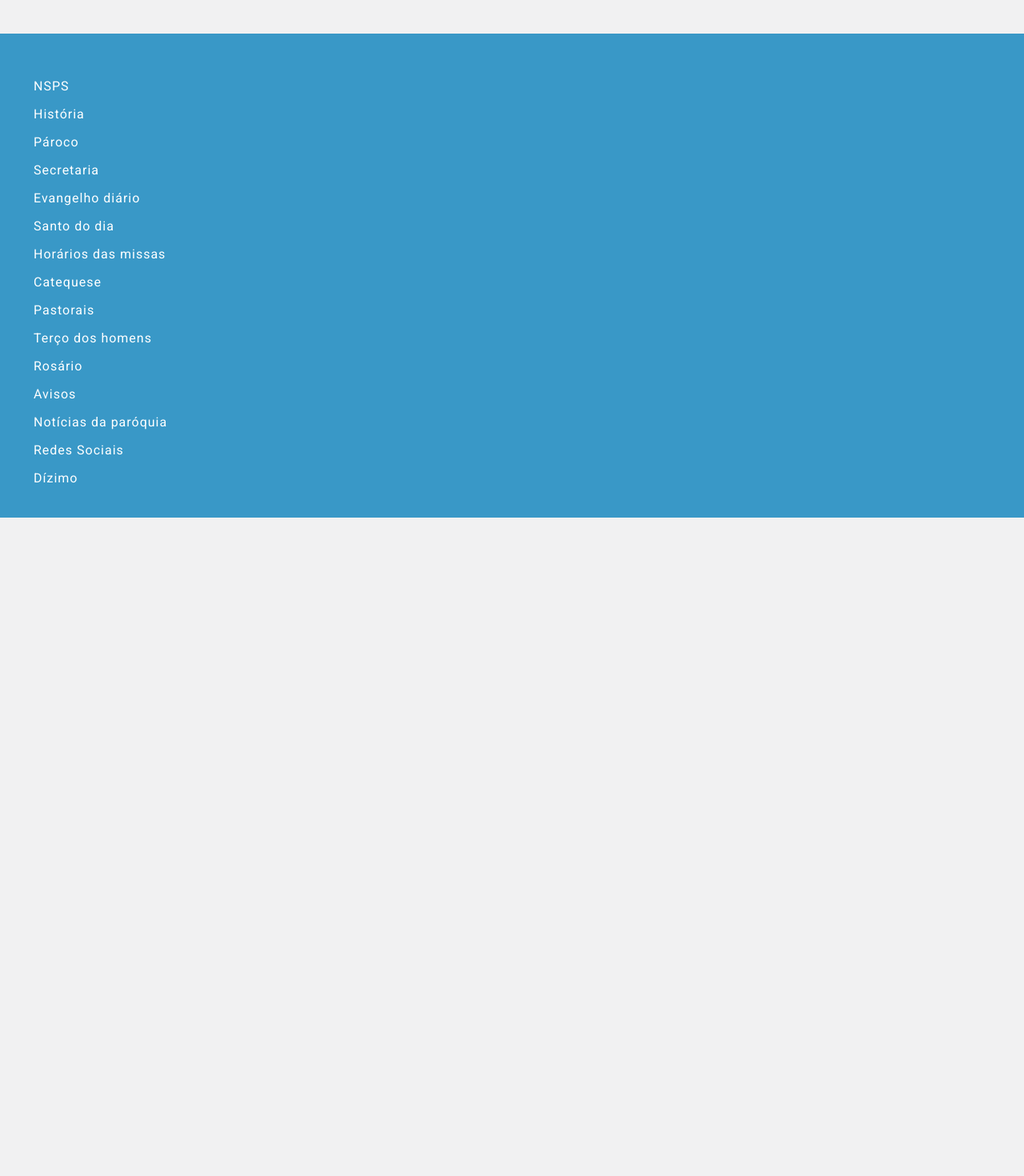
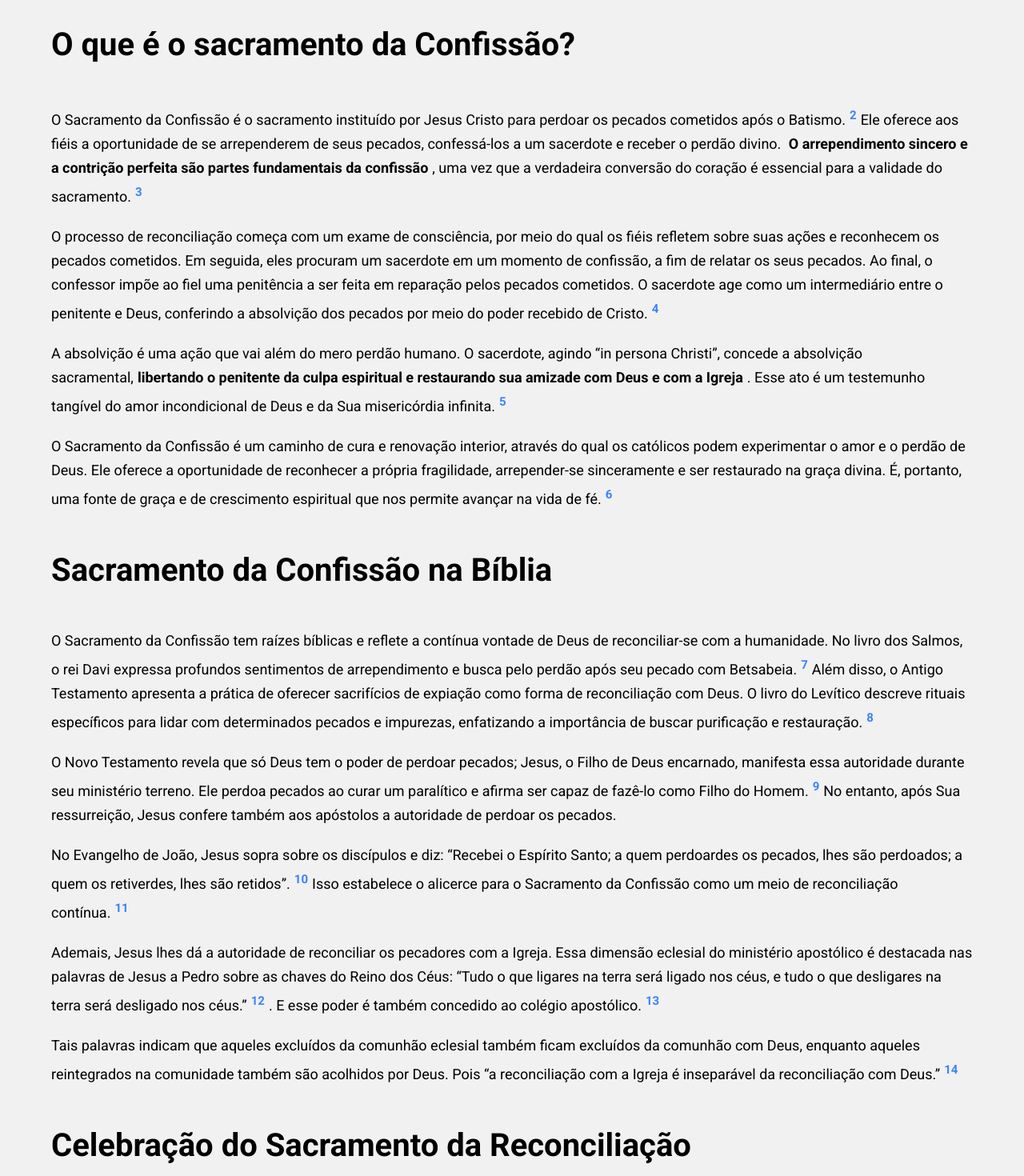
Before and after one commit to devMahaw/site_para_paroquia, a React (Vite) app: page /confissao in a window 1280 px wide. Shown: the part 980-2450 px from the top of the page at 80% size. Before the commit the page ends 1627 px from the top, so only its background shows below. Built offline with nearby package versions, Linux system fonts and the light colour scheme.

Commit message:
feat: confissao section continuing

```diff
--- a/src/pages/Confissao/index.tsx
+++ b/src/pages/Confissao/index.tsx
@@ -47,6 +47,200 @@ const Confissao = () => {
             nossa vida. Além disso, examinaremos suas raízes bíblicas e o rito
             que o envolve.
           </S.SmallText>
+          <S.BigText id="oque-confissao">
+            O que é o sacramento da Confissão?
+          </S.BigText>
+          <S.SmallText>
+            O Sacramento da Confissão é o sacramento instituído por Jesus Cristo
+            para perdoar os pecados cometidos após o Batismo.
+            <sup>
+              <a
+                href="https://www.vatican.va/archive/cathechism_po/index_new/p2s2cap1_1420-1532_po.html"
+                target="blank"
+              >
+                2
+              </a>
+            </sup>
+            Ele oferece aos fiéis a oportunidade de se arrependerem de seus
+            pecados, confessá-los a um sacerdote e receber o perdão divino.{" "}
+            <strong>
+              O arrependimento sincero e a contrição perfeita são partes
+              fundamentais da confissão
+            </strong>
+            , uma vez que a verdadeira conversão do coração é essencial para a
+            validade do sacramento.
+            <sup>
+              <a
+                href="https://www.vatican.va/archive/cathechism_po/index_new/p2s2cap1_1420-1532_po.html"
+                target="blank"
+              >
+                3
+              </a>
+            </sup>
+          </S.SmallText>
+          <S.SmallText>
+            O processo de reconciliação começa com um exame de consciência, por
+            meio do qual os fiéis refletem sobre suas ações e reconhecem os
+            pecados cometidos. Em seguida, eles procuram um sacerdote em um
+            momento de confissão, a fim de relatar os seus pecados. Ao final, o
+            confessor impõe ao fiel uma penitência a ser feita em reparação
+            pelos pecados cometidos. O sacerdote age como um intermediário entre
+            o penitente e Deus, conferindo a absolvição dos pecados por meio do
+            poder recebido de Cristo.
+            <sup>
+              <a
+                href="https://www.vatican.va/archive/cathechism_po/index_new/p2s2cap1_1420-1532_po.html"
+                target="blank"
+              >
+                4
+              </a>
+            </sup>
+          </S.SmallText>
+          <S.SmallText>
+            A absolvição é uma ação que vai além do mero perdão humano. O
+            sacerdote, agindo “in persona Christi”, concede a absolvição
+            sacramental,
+            <strong>
+              libertando o penitente da culpa espiritual e restaurando sua
+              amizade com Deus e com a Igreja
+            </strong>
+            . Esse ato é um testemunho tangível do amor incondicional de Deus e
+            da Sua misericórdia infinita.
+            <sup>
+              <a
+                href="https://www.vatican.va/archive/cathechism_po/index_new/p2s2cap1_1420-1532_po.html"
+                target="blank"
+              >
+                5
+              </a>
+            </sup>
+          </S.SmallText>
+          <S.SmallText>
+            O Sacramento da Confissão é um caminho de cura e renovação interior,
+            através do qual os católicos podem experimentar o amor e o perdão de
+            Deus. Ele oferece a oportunidade de reconhecer a própria
+            fragilidade, arrepender-se sinceramente e ser restaurado na graça
+            divina. É, portanto, uma fonte de graça e de crescimento espiritual
+            que nos permite avançar na vida de fé.
+            <sup>
+              <a
+                href="https://www.vatican.va/archive/cathechism_po/index_new/p2s2cap1_1420-1532_po.html"
+                target="blank"
+              >
+                6
+              </a>
+            </sup>
+          </S.SmallText>
+          <S.BigText id="confissao-biblia">
+            Sacramento da Confissão na Bíblia
+          </S.BigText>
+          <S.SmallText>
+            O Sacramento da Confissão tem raízes bíblicas e reflete a contínua
+            vontade de Deus de reconciliar-se com a humanidade. No livro dos
+            Salmos, o rei Davi expressa profundos sentimentos de arrependimento
+            e busca pelo perdão após seu pecado com Betsabeia.
+            <sup>
+              <a
+                href="https://www.bibliaonline.com.br/nvi/sl/51"
+                target="blank"
+              >
+                7
+              </a>
+            </sup>
+            Além disso, o Antigo Testamento apresenta a prática de oferecer
+            sacrifícios de expiação como forma de reconciliação com Deus. O
+            livro do Levítico descreve rituais específicos para lidar com
+            determinados pecados e impurezas, enfatizando a importância de
+            buscar purificação e restauração.
+            <sup>
+              <a
+                href="https://www.bibliaonline.com.br/nvi/lv/15/1-33"
+                target="blank"
+              >
+                8
+              </a>
+            </sup>
+          </S.SmallText>
+          <S.SmallText>
+            O Novo Testamento revela que só Deus tem o poder de perdoar pecados;
+            Jesus, o Filho de Deus encarnado, manifesta essa autoridade durante
+            seu ministério terreno. Ele perdoa pecados ao curar um paralítico e
+            afirma ser capaz de fazê-lo como Filho do Homem.
+            <sup>
+              <a
+                href="https://www.bibliaonline.com.br/acf/mc/2/5-10"
+                target="blank"
+              >
+                9
+              </a>
+            </sup>
+            No entanto, após Sua ressurreição, Jesus confere também aos
+            apóstolos a autoridade de perdoar os pecados.
+          </S.SmallText>
+          <S.SmallText>
+            No Evangelho de João, Jesus sopra sobre os discípulos e diz:
+            “Recebei o Espírito Santo; a quem perdoardes os pecados, lhes são
+            perdoados; a quem os retiverdes, lhes são retidos”.
+            <sup>
+              <a
+                href="https://www.bibliaonline.com.br/nvi/jo/20/21-23"
+                target="blank"
+              >
+                10
+              </a>
+            </sup>
+            Isso estabelece o alicerce para o Sacramento da Confissão como um
+            meio de reconciliação contínua.
+            <sup>
+              <a
+                href="https://www.vatican.va/archive/cathechism_po/index_new/p2s2cap1_1420-1532_po.html"
+                target="blank"
+              >
+                11
+              </a>
+            </sup>
+          </S.SmallText>
+          <S.SmallText>
+            Ademais, Jesus lhes dá a autoridade de reconciliar os pecadores com
+            a Igreja. Essa dimensão eclesial do ministério apostólico é
+            destacada nas palavras de Jesus a Pedro sobre as chaves do Reino dos
+            Céus: “Tudo o que ligares na terra será ligado nos céus, e tudo o
+            que desligares na terra será desligado nos céus.”
+            <sup>
+              <a
+                href="https://www.bibliaonline.com.br/acf/mt/16/19"
+                target="blank"
+              >
+                12
+              </a>
+            </sup>
+            . E esse poder é também concedido ao colégio apostólico.
+            <sup>
+              <a
+                href="https://www.vatican.va/archive/cathechism_po/index_new/p2s2cap1_1420-1532_po.html"
+                target="blank"
+              >
+                13
+              </a>
+            </sup>
+          </S.SmallText>
+          <S.SmallText>
+            Tais palavras indicam que aqueles excluídos da comunhão eclesial
+            também ficam excluídos da comunhão com Deus, enquanto aqueles
+            reintegrados na comunidade também são acolhidos por Deus. Pois “a
+            reconciliação com a Igreja é inseparável da reconciliação com Deus.”
+            <sup>
+              <a
+                href="https://www.vatican.va/archive/cathechism_po/index_new/p2s2cap1_1420-1532_po.html"
+                target="blank"
+              >
+                14
+              </a>
+            </sup>
+          </S.SmallText>
+          <S.BigText id="celebracao-reconciliacao">
+            Celebração do Sacramento da Reconciliação
+          </S.BigText>
         </S.TextContainer>
       </S.Container>
     </div>
```
